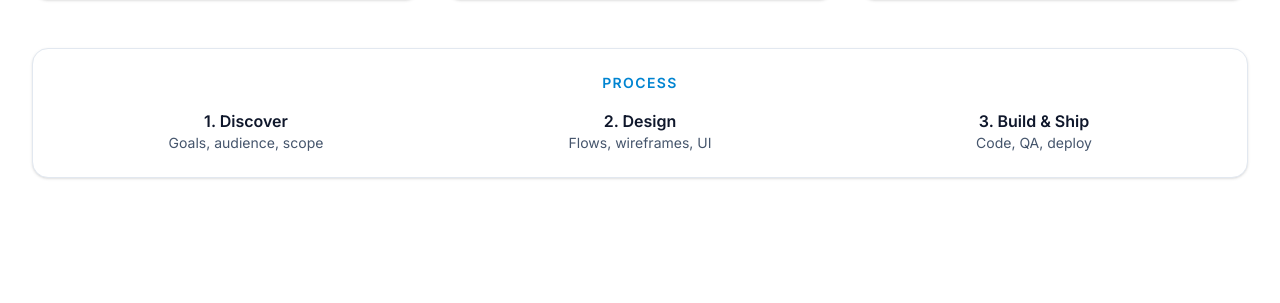
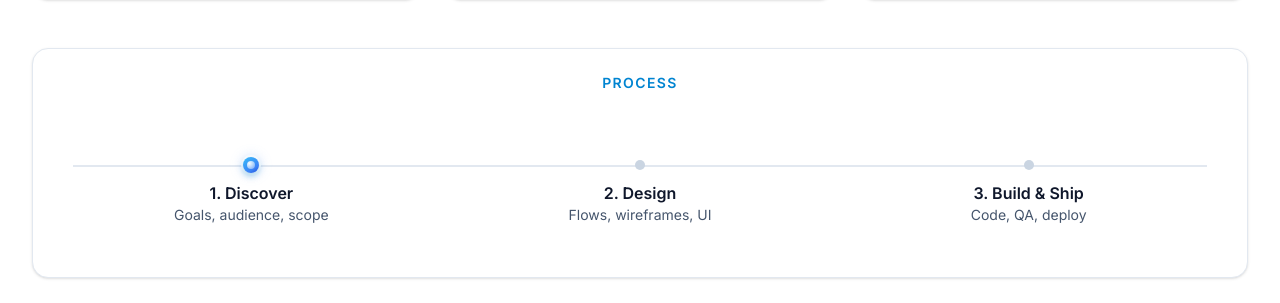
Before and after one commit to robfil50219/codeforge-site, a React (Vite) app: page / in a window 1280 px wide. Shown: the part 1379-1682 px from the top of the page. Built offline with nearby package versions, Linux system fonts and the light colour scheme.

Commit message:
added dot animation to the service section

```diff
--- a/src/components/Services.tsx
+++ b/src/components/Services.tsx
@@ -1,4 +1,6 @@
 // src/components/Services.tsx
+import React from "react";
+import { useEffect, useMemo, useRef, useState } from "react";
 import { useTranslation } from "react-i18next";
 
 type Service = {
@@ -46,7 +48,35 @@ export default function Services() {
     },
   ];
 
-  const steps = t("services.process.steps", { returnObjects: true }) as { step: string; text: string }[];
+  const steps = t("services.process.steps", {
+    returnObjects: true,
+  }) as { step: string; text: string }[];
+
+  // --- Animated dot state ---
+  const trackRef = useRef<HTMLDivElement | null>(null);
+  const stepRefs = useMemo(
+    () => Array.from({ length: steps.length }, () => React.createRef<HTMLDivElement>()),
+    [steps.length]
+  );
+  const [dotLeft, setDotLeft] = useState<number>(0);
+
+  useEffect(() => {
+    positionDotAtIndex(0);
+    const onResize = () => positionDotAtIndex(0);
+    window.addEventListener("resize", onResize);
+    return () => window.removeEventListener("resize", onResize);
+    // eslint-disable-next-line react-hooks/exhaustive-deps
+  }, []);
+
+  const positionDotAtIndex = (idx: number) => {
+    const track = trackRef.current;
+    const stepEl = stepRefs[idx]?.current as HTMLDivElement | null;
+    if (!track || !stepEl) return;
+    const trackRect = track.getBoundingClientRect();
+    const stepRect = stepEl.getBoundingClientRect();
+    const centerX = stepRect.left + stepRect.width / 2;
+    setDotLeft(centerX - trackRect.left);
+  };
 
   return (
     <section id="services" className="scroll-mt-24 bg-white">
@@ -62,7 +92,10 @@ export default function Services() {
         {/* Primary services */}
         <div className="mt-10 grid gap-6 sm:grid-cols-2 lg:grid-cols-3">
           {primary.map((s) => (
-            <article key={s.title} className="group rounded-2xl border border-slate-200 bg-white p-6 shadow-sm transition hover:shadow-lg">
+            <article
+              key={s.title}
+              className="group rounded-2xl border border-slate-200 bg-white p-6 shadow-sm transition hover:shadow-lg"
+            >
               <h3 className="text-base font-semibold text-slate-900">{s.title}</h3>
               <p className="mt-3 text-sm text-slate-600">{s.blurb}</p>
               <ul className="mt-4 space-y-2 text-sm text-slate-700">
@@ -80,7 +113,10 @@ export default function Services() {
         {/* Extras */}
         <div className="mt-6 grid gap-6 sm:grid-cols-2 lg:grid-cols-3">
           {extras.map((s) => (
-            <article key={s.title} className="group rounded-2xl border border-slate-200 bg-white p-6 shadow-sm transition hover:shadow-lg">
+            <article
+              key={s.title}
+              className="group rounded-2xl border border-slate-200 bg-white p-6 shadow-sm transition hover:shadow-lg"
+            >
               <h3 className="text-base font-semibold text-slate-900">{s.title}</h3>
               <p className="mt-3 text-sm text-slate-600">{s.blurb}</p>
               <ul className="mt-4 space-y-2 text-sm text-slate-700">
@@ -100,10 +136,87 @@ export default function Services() {
           <p className="text-sm font-semibold tracking-widest text-sky-600 uppercase text-center">
             {t("services.process.title")}
           </p>
-          <ol className="mt-4 grid gap-4 sm:grid-cols-3 text-center">
-            {steps.map((x) => (
-              <li key={x.step} className="px-4">
-                <div className="text-slate-900 font-semibold">{x.step}</div>
+
+          {/* Desktop: line above labels; perfectly centered dots */}
+          <div
+            ref={trackRef}
+            className="relative mt-12 hidden h-28 sm:flex items-start"
+          >
+            {/* Baseline line ABOVE labels */}
+            <div className="absolute left-4 right-4 top-6 h-0.5 bg-slate-200" />
+
+            {/* Steps with static anchor dots and labels */}
+            <div className="grid w-full grid-cols-3">
+              {steps.map((x, idx) => (
+                <div
+                  key={x.step}
+                  ref={(el) => { stepRefs[idx].current = el; }}
+                  className="relative flex flex-col items-center"
+                  onMouseEnter={() => positionDotAtIndex(idx)}
+                  onFocus={() => positionDotAtIndex(idx)}
+                  tabIndex={0}
+                  aria-label={x.step}
+                >
+                  {/* Static grey dot (behind) centered on the line */}
+                  <div className="relative h-0">
+                    <div className="absolute left-1/2 top-6 h-2.5 w-2.5 -translate-x-1/2 -translate-y-1/2 rounded-full bg-slate-300 z-0" />
+                  </div>
+                  {/* Labels under the line */}
+                  <div className="mt-10 text-center">
+                    <div className="font-semibold text-slate-900">{x.step}</div>
+                    <div className="text-sm text-slate-600">{x.text}</div>
+                  </div>
+                </div>
+              ))}
+            </div>
+
+            {/* Moving blue dot (always above) centered on the same line */}
+            <div
+              className="pointer-events-none absolute top-6 -translate-x-1/2 -translate-y-1/2 z-10"
+              style={{
+                left: dotLeft,
+                transition: "left 280ms cubic-bezier(0.22, 1, 0.36, 1)",
+              }}
+            >
+              {/* Glow ring */}
+              <div
+                className="h-8 w-8 rounded-full"
+                style={{
+                  background:
+                    "radial-gradient(closest-side, rgba(59,130,246,0.22), rgba(14,165,233,0))",
+                  filter: "blur(4px)",
+                }}
+              />
+              {/* Shiny dot */}
+              <div
+                className="absolute left-1/2 top-1/2 h-4 w-4 -translate-x-1/2 -translate-y-1/2 rounded-full shadow-md ring-1 ring-white"
+                style={{
+                  background:
+                    "linear-gradient(145deg, #38bdf8 0%, #3b82f6 70%, #1d4ed8 100%)",
+                  boxShadow:
+                    "0 3px 6px rgba(2,132,199,0.35), 0 0 0 2px rgba(255,255,255,0.85)",
+                }}
+              />
+              {/* Inner sparkle */}
+              <div
+                className="absolute left-1/2 top-1/2 h-2 w-2 -translate-x-1/2 -translate-y-1/2 rounded-full"
+                style={{
+                  background:
+                    "radial-gradient(circle at 30% 30%, rgba(255,255,255,0.95), rgba(255,255,255,0.25))",
+                }}
+              />
+            </div>
+          </div>
+
+          {/* Mobile: vertical list */}
+          <ol className="sm:hidden mt-6 space-y-6">
+            {steps.map((x, idx) => (
+              <li key={x.step} className="relative pl-8">
+                <span className="absolute left-0 top-1.5 h-3 w-3 rounded-full bg-sky-500" />
+                {idx < steps.length - 1 && (
+                  <span className="absolute left-1.5 top-5 bottom-[-12px] w-0.5 bg-slate-200" />
+                )}
+                <div className="font-semibold text-slate-900">{x.step}</div>
                 <div className="text-sm text-slate-600">{x.text}</div>
               </li>
             ))}
```
